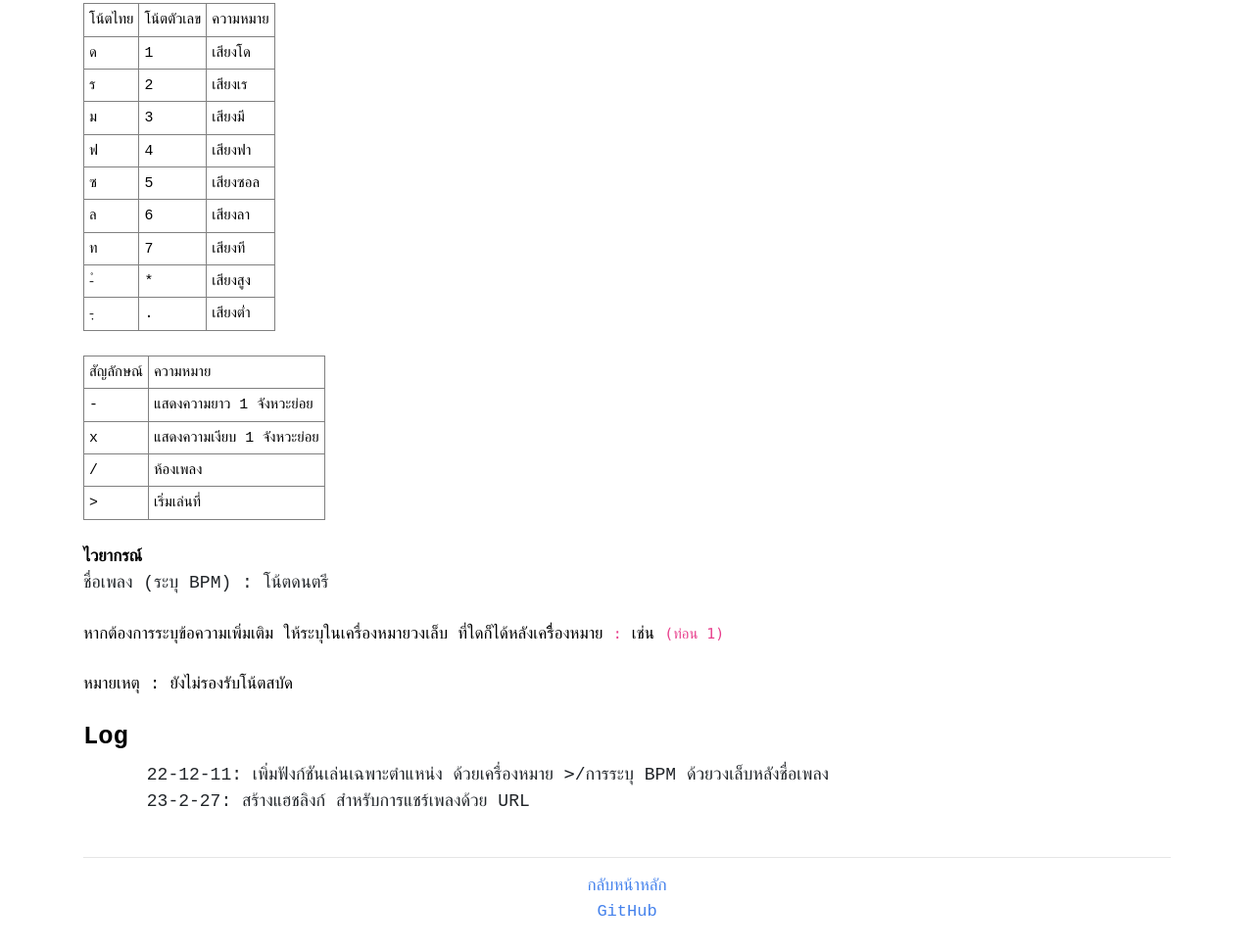
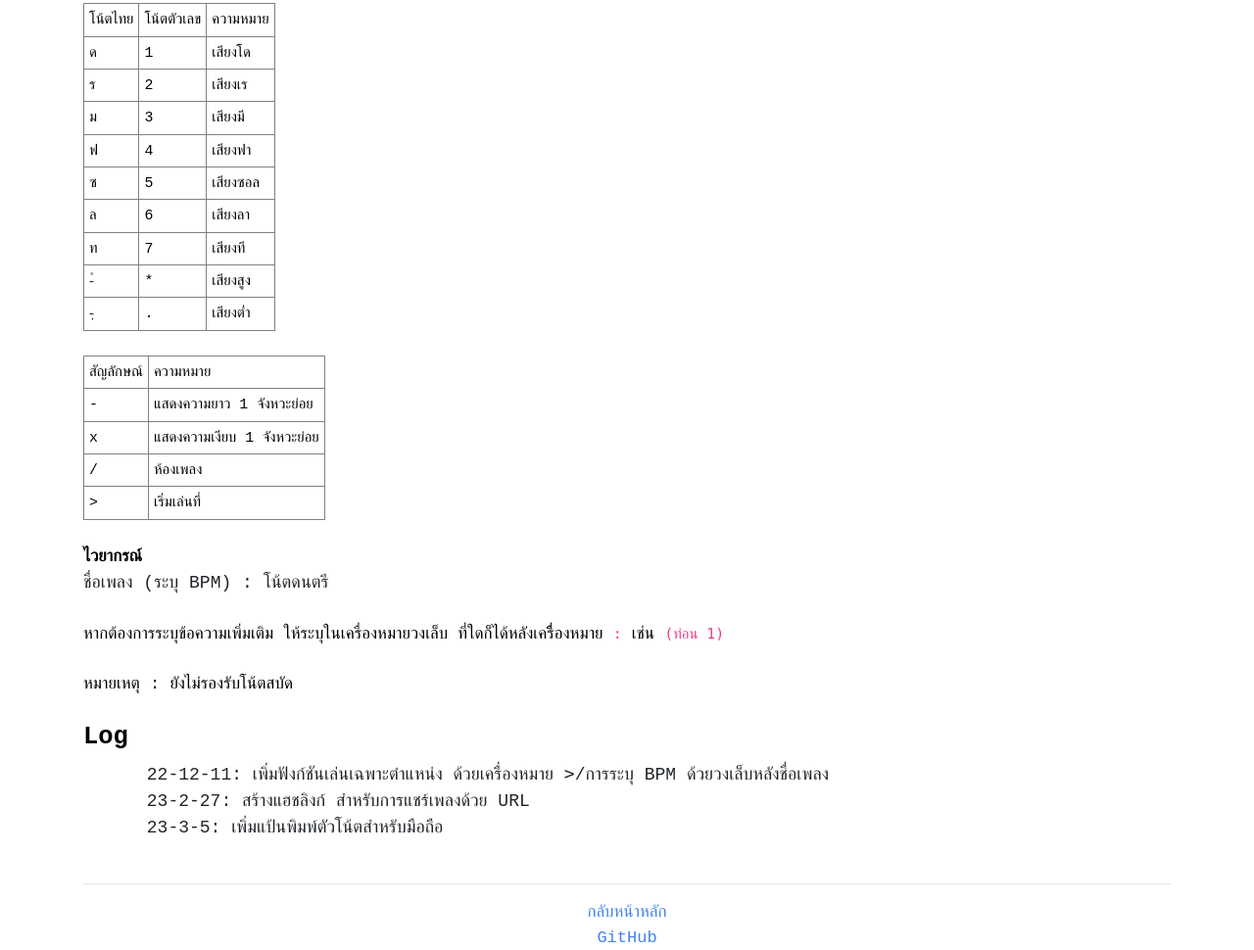
Before and after one commit to warut92/rtttl-th, a plain HTML site: page about.html in a window 1280 px wide. Shown: the part 401-1371 px from the top of the page at 98% size. Before the commit the page ends 1344 px from the top, so only its background shows below. Drawn offline with nearby package versions, Linux system fonts and the light colour scheme; a web font is replaced by a local one.

Commit message:
update changed log

```diff
--- a/about.html
+++ b/about.html
@@ -59,6 +59,7 @@
     <pre>
       22-12-11: เพิ่มฟังก์ชันเล่นเฉพาะตำแหน่ง ด้วยเครื่องหมาย <code>></code>/การระบุ BPM ด้วยวงเล็บหลังชื่อเพลง
       23-2-27: สร้างแฮชลิงก์ สำหรับการแชร์เพลงด้วย URL
+      23-3-5: เพิ่มแป้นพิมพ์ตัวโน้ตสำหรับมือถือ
     </pre>
 
 
```
